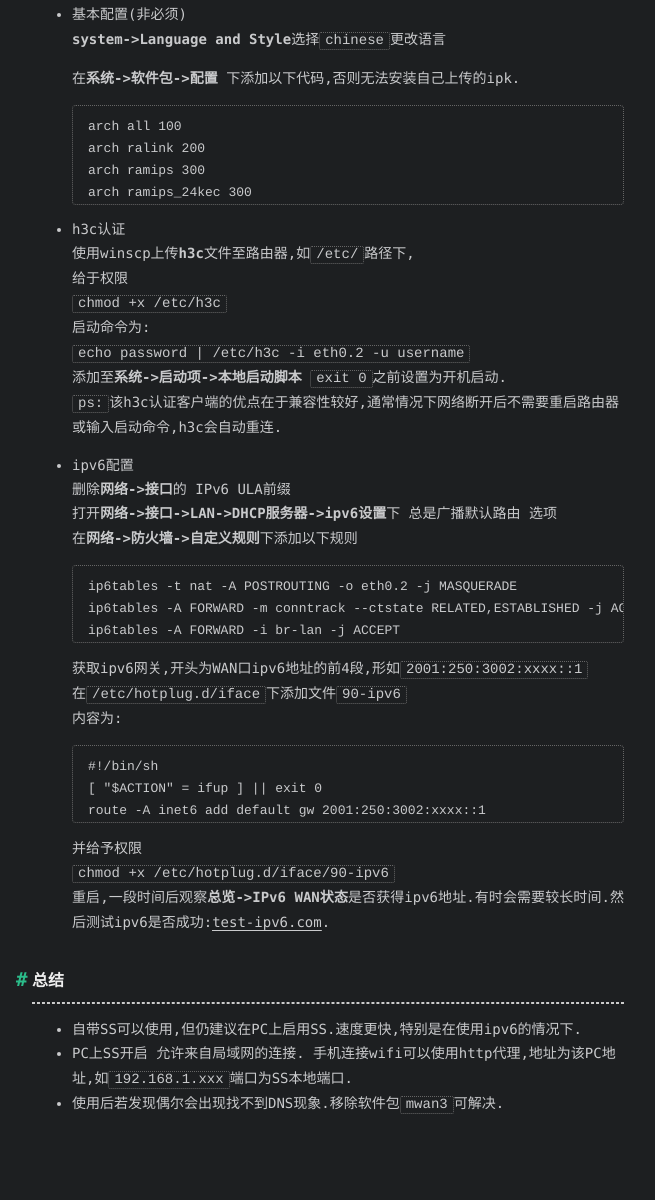
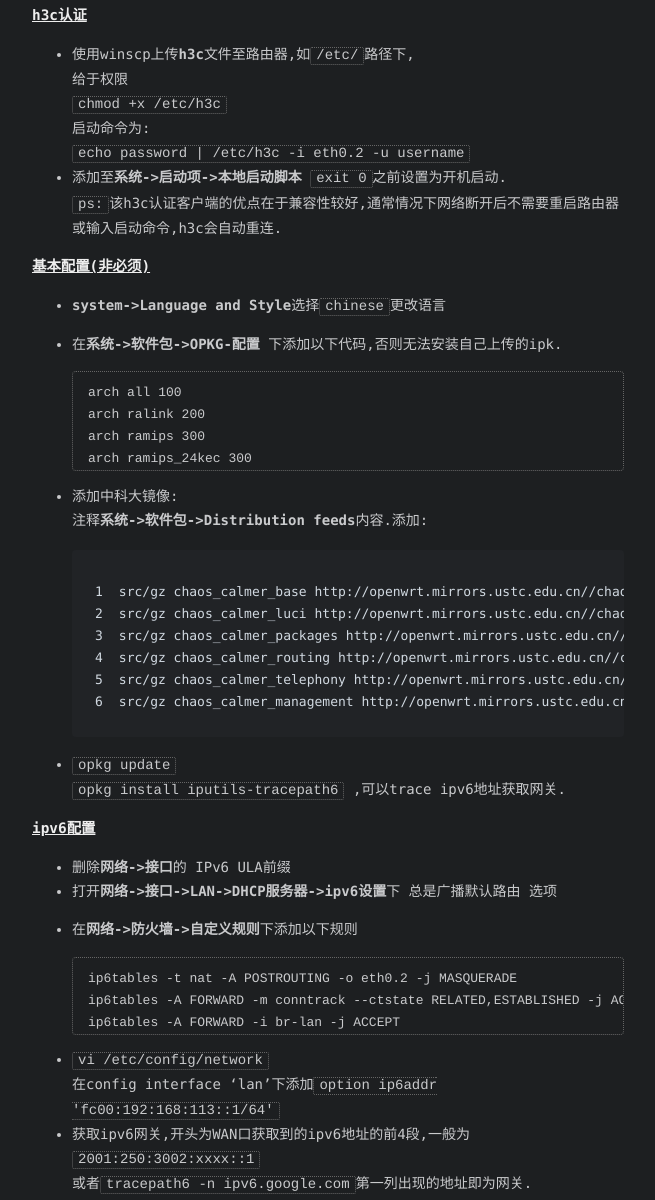
Before and after one commit to braisedcat/github.io, a plain HTML site: page 2017/10/01/中大东校路由器/index.html in a window 1280 px wide. Shown: the part 531-1731 px from the top of the page, without its empty margins (312-967 px from the left). Drawn offline with Linux system fonts and the light colour scheme; a web font is replaced by a local one.

Commit message:
Site updated: 2017-10-02 13:16:09

```diff
--- a/2017/10/01/中大东校路由器/index.html
+++ b/2017/10/01/中大东校路由器/index.html
@@ -6,16 +6,16 @@
     <meta http-equiv="X-UA-Compatible" content="IE=edge">
     <meta name="HandheldFriendly" content="True">
     <meta name="viewport" content="width=device-width, initial-scale=1, maximum-scale=1" />
-    <meta name="description" content="实现 中大东校h3c认证 网线及wifi稳定的ipv6 ss&amp;amp;gfwlist  准备  1:K2路由器,PSG1218 2:固件,github项目 :boytm/openwrt-psg1218.  3:中大h3c认证,github项目:renbaoke/h3c,编译好的文件h3c 4:winscp和putty.主要在luci界面配置.                  配置  基本配置(非">
+    <meta name="description" content="实现 中大东校h3c认证 网线及wifi稳定的ipv6 ss&amp;amp;gfwlist  准备  1:K2路由器,PSG1218 2:固件,github项目 :boytm/openwrt-psg1218.  3:中大h3c认证,github项目:renbaoke/h3c,编译好的文件h3c 4:winscp和putty.主要在luci界面配置.                  配置 h3c认证 使">
 <meta property="og:type" content="article">
 <meta property="og:title" content="中大东校路由器">
 <meta property="og:url" content="http://yoursite.com/2017/10/01/中大东校路由器/index.html">
 <meta property="og:site_name" content="FreeTime">
-<meta property="og:description" content="实现 中大东校h3c认证 网线及wifi稳定的ipv6 ss&amp;amp;gfwlist  准备  1:K2路由器,PSG1218 2:固件,github项目 :boytm/openwrt-psg1218.  3:中大h3c认证,github项目:renbaoke/h3c,编译好的文件h3c 4:winscp和putty.主要在luci界面配置.                  配置  基本配置(非">
-<meta property="og:updated_time" content="2017-10-02T03:11:08.127Z">
+<meta property="og:description" content="实现 中大东校h3c认证 网线及wifi稳定的ipv6 ss&amp;amp;gfwlist  准备  1:K2路由器,PSG1218 2:固件,github项目 :boytm/openwrt-psg1218.  3:中大h3c认证,github项目:renbaoke/h3c,编译好的文件h3c 4:winscp和putty.主要在luci界面配置.                  配置 h3c认证 使">
+<meta property="og:updated_time" content="2017-10-02T05:12:19.631Z">
 <meta name="twitter:card" content="summary">
 <meta name="twitter:title" content="中大东校路由器">
-<meta name="twitter:description" content="实现 中大东校h3c认证 网线及wifi稳定的ipv6 ss&amp;amp;gfwlist  准备  1:K2路由器,PSG1218 2:固件,github项目 :boytm/openwrt-psg1218.  3:中大h3c认证,github项目:renbaoke/h3c,编译好的文件h3c 4:winscp和putty.主要在luci界面配置.                  配置  基本配置(非">
+<meta name="twitter:description" content="实现 中大东校h3c认证 网线及wifi稳定的ipv6 ss&amp;amp;gfwlist  准备  1:K2路由器,PSG1218 2:固件,github项目 :boytm/openwrt-psg1218.  3:中大h3c认证,github项目:renbaoke/h3c,编译好的文件h3c 4:winscp和putty.主要在luci界面配置.                  配置 h3c认证 使">
 
 
 
@@ -95,7 +95,7 @@
 
     </div>
     <div id="toc">
-      <ol class="toc"><li class="toc-item toc-level-2"><a class="toc-link" href="#实现"><span class="toc-number">1.</span> <span class="toc-text">实现</span></a></li><li class="toc-item toc-level-2"><a class="toc-link" href="#准备"><span class="toc-number">2.</span> <span class="toc-text">准备</span></a></li><li class="toc-item toc-level-2"><a class="toc-link" href="#配置"><span class="toc-number">3.</span> <span class="toc-text">配置</span></a></li><li class="toc-item toc-level-2"><a class="toc-link" href="#总结"><span class="toc-number">4.</span> <span class="toc-text">总结</span></a></li></ol>
+      <ol class="toc"><li class="toc-item toc-level-2"><a class="toc-link" href="#实现"><span class="toc-number">1.</span> <span class="toc-text">实现</span></a></li><li class="toc-item toc-level-2"><a class="toc-link" href="#准备"><span class="toc-number">2.</span> <span class="toc-text">准备</span></a></li><li class="toc-item toc-level-2"><a class="toc-link" href="#配置"><span class="toc-number">3.</span> <span class="toc-text">配置</span></a><ol class="toc-child"><li class="toc-item toc-level-3"><a class="toc-link" href="#h3c认证"><span class="toc-number">3.1.</span> <span class="toc-text">h3c认证</span></a></li><li class="toc-item toc-level-3"><a class="toc-link" href="#基本配置-非必须"><span class="toc-number">3.2.</span> <span class="toc-text">基本配置(非必须)</span></a></li><li class="toc-item toc-level-3"><a class="toc-link" href="#ipv6配置"><span class="toc-number">3.3.</span> <span class="toc-text">ipv6配置</span></a></li></ol></li><li class="toc-item toc-level-2"><a class="toc-link" href="#总结"><span class="toc-number">4.</span> <span class="toc-text">总结</span></a></li></ol>
     </div>
   </span>
 </div>
@@ -142,25 +142,39 @@
 <li>4:winscp和putty.主要在luci界面配置.                </li>
 </ul>
 <h2 id="配置"><a href="#配置" class="headerlink" title="配置"></a>配置</h2><hr>
-<ul>
-<li><p>基本配置(非必须)<br><strong>system-&gt;Language and Style</strong>选择<code>chinese</code>更改语言</p>
-<p>在<strong>系统-&gt;软件包-&gt;配置</strong> 下添加以下代码,否则无法安装自己上传的ipk.</p>
+<h3 id="h3c认证"><a href="#h3c认证" class="headerlink" title="h3c认证"></a>h3c认证</h3><ul>
+<li>使用winscp上传<strong>h3c</strong>文件至路由器,如<code>/etc/</code>路径下,<br>给于权限<br><code>chmod +x /etc/h3c</code><br>启动命令为:<br><code>echo password | /etc/h3c -i eth0.2 -u username</code></li>
+<li>添加至<strong>系统-&gt;启动项-&gt;本地启动脚本</strong> <code>exit 0</code>之前设置为开机启动.<br><code>ps:</code>该h3c认证客户端的优点在于兼容性较好,通常情况下网络断开后不需要重启路由器或输入启动命令,h3c会自动重连. </li>
+</ul>
+<h3 id="基本配置-非必须"><a href="#基本配置-非必须" class="headerlink" title="基本配置(非必须)"></a>基本配置(非必须)</h3><ul>
+<li><strong>system-&gt;Language and Style</strong>选择<code>chinese</code>更改语言</li>
+<li><p>在<strong>系统-&gt;软件包-&gt;OPKG-配置</strong> 下添加以下代码,否则无法安装自己上传的ipk.</p>
 <pre><code>arch all 100
 arch ralink 200
 arch ramips 300
 arch ramips_24kec 300
 </code></pre></li>
-<li>h3c认证<br>使用winscp上传<strong>h3c</strong>文件至路由器,如<code>/etc/</code>路径下,<br>给于权限<br><code>chmod +x /etc/h3c</code><br>启动命令为:<br><code>echo password | /etc/h3c -i eth0.2 -u username</code><br>添加至<strong>系统-&gt;启动项-&gt;本地启动脚本</strong> <code>exit 0</code>之前设置为开机启动.<br><code>ps:</code>该h3c认证客户端的优点在于兼容性较好,通常情况下网络断开后不需要重启路由器或输入启动命令,h3c会自动重连.</li>
-<li><p>ipv6配置<br>删除<strong>网络-&gt;接口</strong>的 IPv6 ULA前缀<br>打开<strong>网络-&gt;接口-&gt;LAN-&gt;DHCP服务器-&gt;ipv6设置</strong>下 总是广播默认路由 选项<br>在<strong>网络-&gt;防火墙-&gt;自定义规则</strong>下添加以下规则</p>
+<li><p>添加中科大镜像:<br>注释<strong>系统-&gt;软件包-&gt;Distribution feeds</strong>内容.添加:</p>
+<figure class="highlight plain"><table><tr><td class="gutter"><pre><div class="line">1</div><div class="line">2</div><div class="line">3</div><div class="line">4</div><div class="line">5</div><div class="line">6</div></pre></td><td class="code"><pre><div class="line">src/gz chaos_calmer_base http://openwrt.mirrors.ustc.edu.cn//chaos_calmer/15.05.1/ramips/mt7620/packages/base</div><div class="line">src/gz chaos_calmer_luci http://openwrt.mirrors.ustc.edu.cn//chaos_calmer/15.05.1/ramips/mt7620/packages/luci</div><div class="line">src/gz chaos_calmer_packages http://openwrt.mirrors.ustc.edu.cn//chaos_calmer/15.05.1/ramips/mt7620/packages/packages</div><div class="line">src/gz chaos_calmer_routing http://openwrt.mirrors.ustc.edu.cn//chaos_calmer/15.05.1/ramips/mt7620/packages/routing</div><div class="line">src/gz chaos_calmer_telephony http://openwrt.mirrors.ustc.edu.cn//chaos_calmer/15.05.1/ramips/mt7620/packages/telephony</div><div class="line">src/gz chaos_calmer_management http://openwrt.mirrors.ustc.edu.cn//chaos_calmer/15.05.1/ramips/mt7620/packages/management</div></pre></td></tr></table></figure>
+</li>
+<li><p><code>opkg update</code><br><code>opkg install iputils-tracepath6</code> ,可以trace ipv6地址获取网关.</p>
+</li>
+</ul>
+<h3 id="ipv6配置"><a href="#ipv6配置" class="headerlink" title="ipv6配置"></a>ipv6配置</h3><ul>
+<li>删除<strong>网络-&gt;接口</strong>的 IPv6 ULA前缀</li>
+<li>打开<strong>网络-&gt;接口-&gt;LAN-&gt;DHCP服务器-&gt;ipv6设置</strong>下 总是广播默认路由 选项</li>
+<li><p>在<strong>网络-&gt;防火墙-&gt;自定义规则</strong>下添加以下规则</p>
 <pre><code>ip6tables -t nat -A POSTROUTING -o eth0.2 -j MASQUERADE
 ip6tables -A FORWARD -m conntrack --ctstate RELATED,ESTABLISHED -j ACCEPT
 ip6tables -A FORWARD -i br-lan -j ACCEPT
-</code></pre><p>获取ipv6网关,开头为WAN口ipv6地址的前4段,形如<code>2001:250:3002:xxxx::1</code><br>在<code>/etc/hotplug.d/iface</code>下添加文件<code>90-ipv6</code><br>内容为:</p>
-<pre><code>#!/bin/sh
+</code></pre></li>
+<li><code>vi /etc/config/network</code><br>在config interface ‘lan’下添加<code>option ip6addr &#39;fc00:192:168:113::1/64&#39;</code></li>
+<li>获取ipv6网关,开头为WAN口获取到的ipv6地址的前4段,一般为<code>2001:250:3002:xxxx::1</code><br>或者<code>tracepath6 -n ipv6.google.com</code>第一列出现的地址即为网关.</li>
+<li>在<code>/etc/hotplug.d/iface</code>下添加文件<code>90-ipv6</code><br>内容为:<pre><code>#!/bin/sh
 [ &quot;$ACTION&quot; = ifup ] || exit 0
 route -A inet6 add default gw 2001:250:3002:xxxx::1
-</code></pre><p>并给予权限<br><code>chmod +x /etc/hotplug.d/iface/90-ipv6</code><br>重启,一段时间后观察<strong>总览-&gt;IPv6 WAN状态</strong>是否获得ipv6地址.有时会需要较长时间.然后测试ipv6是否成功:<a href="http://test-ipv6.com/" target="_blank" rel="external">test-ipv6.com</a>.</p>
-</li>
+</code></pre>并给予权限<br><code>chmod +x /etc/hotplug.d/iface/90-ipv6</code></li>
+<li>重启,一段时间后观察<strong>总览-&gt;IPv6 WAN状态</strong>是否获得ipv6地址.有时会需要较长时间.然后测试ipv6是否成功:<a href="http://test-ipv6.com/" target="_blank" rel="external">test-ipv6.com</a>.</li>
 </ul>
 <h2 id="总结"><a href="#总结" class="headerlink" title="总结"></a>总结</h2><hr>
 <ul>
@@ -194,7 +208,7 @@ route -A inet6 add default gw 2001:250:3002:xxxx::1
     </div>
 
     <div id="toc-footer" style="display: none">
-      <ol class="toc"><li class="toc-item toc-level-2"><a class="toc-link" href="#实现"><span class="toc-number">1.</span> <span class="toc-text">实现</span></a></li><li class="toc-item toc-level-2"><a class="toc-link" href="#准备"><span class="toc-number">2.</span> <span class="toc-text">准备</span></a></li><li class="toc-item toc-level-2"><a class="toc-link" href="#配置"><span class="toc-number">3.</span> <span class="toc-text">配置</span></a></li><li class="toc-item toc-level-2"><a class="toc-link" href="#总结"><span class="toc-number">4.</span> <span class="toc-text">总结</span></a></li></ol>
+      <ol class="toc"><li class="toc-item toc-level-2"><a class="toc-link" href="#实现"><span class="toc-number">1.</span> <span class="toc-text">实现</span></a></li><li class="toc-item toc-level-2"><a class="toc-link" href="#准备"><span class="toc-number">2.</span> <span class="toc-text">准备</span></a></li><li class="toc-item toc-level-2"><a class="toc-link" href="#配置"><span class="toc-number">3.</span> <span class="toc-text">配置</span></a><ol class="toc-child"><li class="toc-item toc-level-3"><a class="toc-link" href="#h3c认证"><span class="toc-number">3.1.</span> <span class="toc-text">h3c认证</span></a></li><li class="toc-item toc-level-3"><a class="toc-link" href="#基本配置-非必须"><span class="toc-number">3.2.</span> <span class="toc-text">基本配置(非必须)</span></a></li><li class="toc-item toc-level-3"><a class="toc-link" href="#ipv6配置"><span class="toc-number">3.3.</span> <span class="toc-text">ipv6配置</span></a></li></ol></li><li class="toc-item toc-level-2"><a class="toc-link" href="#总结"><span class="toc-number">4.</span> <span class="toc-text">总结</span></a></li></ol>
     </div>
 
     <div id="share-footer" style="display: none">
--- a/baidusitemap.xml
+++ b/baidusitemap.xml
@@ -5,7 +5,7 @@
 
   <url>
     <loc>http://yoursite.com/2017/10/01/%E4%B8%AD%E5%A4%A7%E4%B8%9C%E6%A0%A1%E8%B7%AF%E7%94%B1%E5%99%A8/</loc>
-    <lastmod>2017-10-02T03:11:08.127Z</lastmod>
+    <lastmod>2017-10-02T05:12:19.631Z</lastmod>
     <data>
         <display>
         <title>中大东校路由器</title>
```
